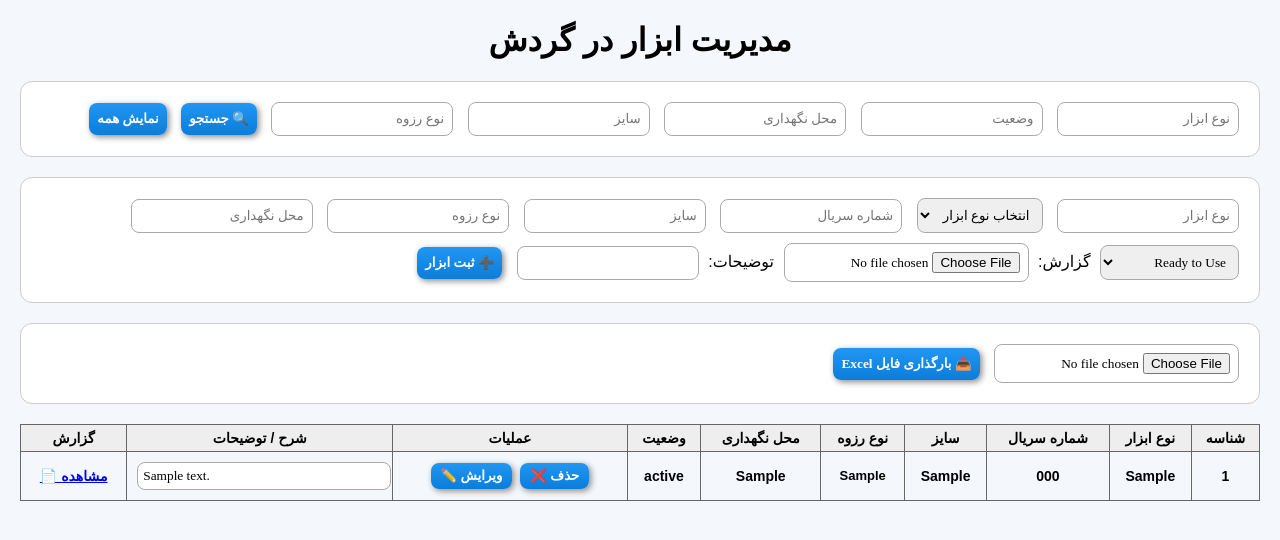
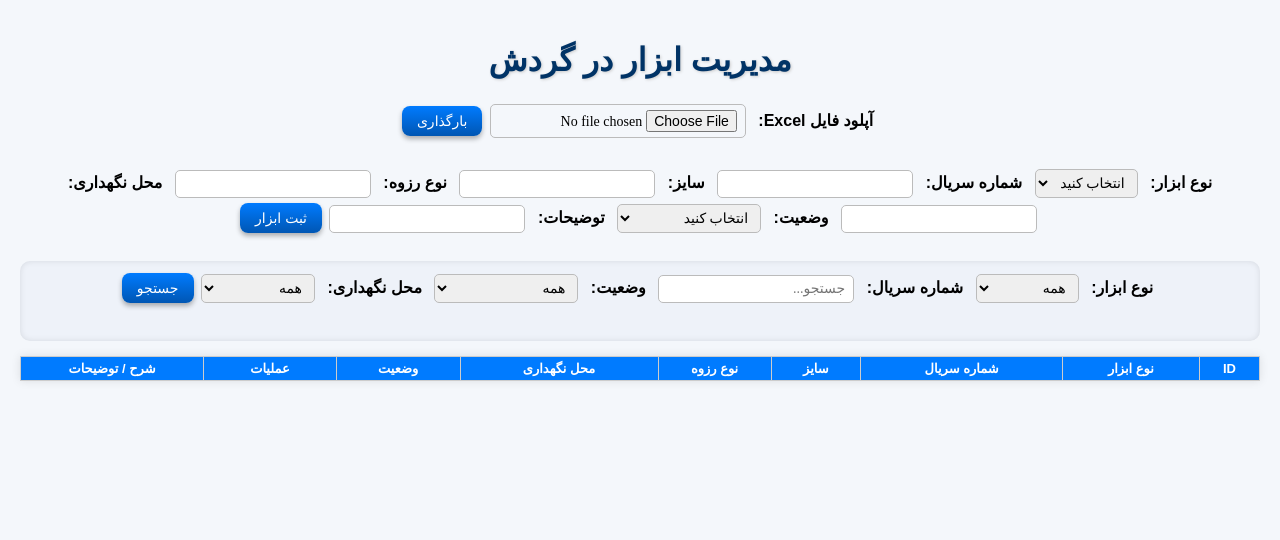
Before and after one commit to javadrad/Inventory-app-final, a Flask app: page / in a window 1280 px wide. Shown: the top 540 px of the page. Run offline with Flask 3, Linux system fonts and the light colour scheme; tables that the repository leaves empty hold one stand-in row (values such as "Sample post"); lists and menus that the app fills with data are empty.

Commit message:
Update index.html

```diff
--- a/templates/index.html
+++ b/templates/index.html
@@ -5,104 +5,123 @@
     <title>مدیریت ابزار در گردش</title>
     <style>
         body {
-            font-family: "B Nazanin", Arial, sans-serif;
+            font-family: 'B Nazanin', sans-serif;
+            background: #f4f7fb;
             direction: rtl;
-            background: #f4f7fb;
-            margin: 20px;
+            text-align: center;
+            margin: 0;
+            padding: 20px;
         }
-        h1 { text-align: center; font-weight: bold; }
+        h1 {
+            color: #003366;
+            text-shadow: 1px 1px 3px #ccc;
+        }
         form {
-            background: #fff;
-            padding: 15px;
-            border-radius: 12px;
-            border: 1px solid #ccc;
-            margin-bottom: 20px;
+            margin-bottom: 25px;
         }
-        input, select, button {
-            margin: 5px;
-            padding: 8px;
-            border-radius: 8px;
-            border: 1px solid #aaa;
-            font-family: "B Nazanin";
+        label {
+            margin: 0 5px;
+            font-weight: bold;
+        }
+        input, select {
+            padding: 5px 8px;
+            margin: 3px;
+            border-radius: 5px;
+            border: 1px solid #bbb;
+            font-family: 'B Nazanin';
+            font-size: 14px;
         }
         button {
-            background: linear-gradient(#2196F3, #0b7dda);
+            background: linear-gradient(#007BFF, #0056b3);
             color: white;
-            font-weight: bold;
+            border: none;
+            border-radius: 8px;
+            padding: 7px 15px;
             cursor: pointer;
-            box-shadow: 2px 2px 6px #888;
-            border: none;
+            font-size: 14px;
+            box-shadow: 0 3px 5px rgba(0,0,0,0.3);
+            transition: 0.2s;
+        }
+        button:hover {
+            transform: translateY(-1px);
+            background: linear-gradient(#3399ff, #0066cc);
         }
         table {
             width: 100%;
             border-collapse: collapse;
-            margin-top: 15px;
+            background: white;
+            box-shadow: 0 0 10px rgba(0,0,0,0.1);
+            font-size: 13px;
         }
         th, td {
-            border: 1px solid #666;
-            padding: 5px;
+            border: 1px solid #ccc;
+            padding: 4px 6px;
             text-align: center;
-            font-size: 14px;
+        }
+        th {
+            background: #007BFF;
+            color: white;
+        }
+        td {
             font-weight: bold;
         }
-        th { background: #eee; }
-        td {
-            direction: ltr;
-            font-family: Arial, "B Nazanin";
+        td input[type="text"] {
+            width: 95%;
+            border: none;
+            background: transparent;
+            text-align: center;
+            font-family: 'B Nazanin';
+            font-size: 13px;
         }
-        .operation-btn {
+        .action-buttons button {
             margin: 2px;
             padding: 5px 10px;
         }
-        .description-input {
-            width: 95%;
-            padding: 5px;
-            font-family: "B Nazanin";
-        }
-        .thread-col {
-            font-size: 13px;
+        .search-box {
+            margin: 15px 0;
+            padding: 10px;
+            background: #eef2f9;
+            border-radius: 10px;
+            box-shadow: inset 0 0 6px rgba(0,0,0,0.1);
         }
     </style>
 </head>
 <body>
     <h1>مدیریت ابزار در گردش</h1>
 
-    <!-- فرم جستجو -->
-    <form method="GET" action="/">
-        <input type="text" name="tool_type" placeholder="نوع ابزار" value="{{ filters.tool_type }}">
-        <input type="text" name="status" placeholder="وضعیت" value="{{ filters.status }}">
-        <input type="text" name="location" placeholder="محل نگهداری" value="{{ filters.location }}">
-        <input type="text" name="size" placeholder="سایز" value="{{ filters.size }}">
-        <input type="text" name="thread_type" placeholder="نوع رزوه" value="{{ filters.thread_type }}">
-        <button type="submit">🔍 جستجو</button>
-        <a href="/"><button type="button">نمایش همه</button></a>
+    <form action="/upload_excel" method="post" enctype="multipart/form-data">
+        <label>آپلود فایل Excel:</label>
+        <input type="file" name="file" accept=".xlsx">
+        <button type="submit">بارگذاری</button>
     </form>
 
-    <!-- فرم ثبت ابزار -->
-    <form method="POST" action="/add" enctype="multipart/form-data">
-        <input type="text" name="tool_type" placeholder="نوع ابزار">
-        <select name="tool_type_select">
-            <option value="">انتخاب نوع ابزار</option>
-            <option>Drill Pipe</option>
-            <option>HW</option>
-            <option>Drill Collar</option>
-            <option>Cross Over</option>
-            <option>Bit Sub</option>
-            <option>Short Sub</option>
-            <option>Casing Scrapper</option>
-            <option>Uper I-BOP</option>
-            <option>Lower I-BOP</option>
-            <option>Double Box</option>
-            <option>Saver Sub</option>
-            <option>Safty Valve</option>
+    <form action="/add" method="post">
+        <label>نوع ابزار:</label>
+        <select name="tool_type" required>
+            <option value="">انتخاب کنید</option>
             <option>PUP Joint</option>
             <option>Fishing</option>
+            <option>Drill Pipe</option>
+            <option>Drill Collar</option>
+            <option>HWDP</option>
+            <option>Bit Sub</option>
         </select>
-        <input type="text" name="serial_number" placeholder="شماره سریال">
-        <input type="text" name="size" placeholder="سایز">
-        <input type="text" name="thread_type" placeholder="نوع رزوه">
-        <input type="text" name="location" placeholder="محل نگهداری">
-        <select name="status">
+
+        <label>شماره سریال:</label>
+        <input type="text" name="serial_number" required>
+
+        <label>سایز:</label>
+        <input type="text" name="size" required>
+
+        <label>نوع رزوه:</label>
+        <input type="text" name="thread_type">
+
+        <label>محل نگهداری:</label>
+        <input type="text" name="location">
+
+        <label>وضعیت:</label>
+        <select name="status" required>
+            <option value="">انتخاب کنید</option>
             <option>Ready to Use</option>
             <option>Need to Repair</option>
             <option>Need to Sandblast</option>
@@ -110,48 +129,85 @@
             <option>Class 2</option>
             <option>Need to Inspection</option>
         </select>
-        گزارش: <input type="file" name="report_file">
-        توضیحات: <input type="text" name="description">
-        <button type="submit">➕ ثبت ابزار</button>
+
+        <label>توضیحات:</label>
+        <input type="text" name="description">
+
+        <button type="submit">ثبت ابزار</button>
     </form>
 
-    <!-- فرم آپلود اکسل -->
-    <form method="POST" action="/upload_excel" enctype="multipart/form-data">
-        <input type="file" name="excel_file" accept=".xlsx">
-        <button type="submit">📤 بارگذاری فایل Excel</button>
+    <div class="search-box">
+        <form method="get" action="/">
+            <label>نوع ابزار:</label>
+            <select name="tool_type">
+                <option value="">همه</option>
+                <option>PUP Joint</option>
+                <option>Fishing</option>
+                <option>Drill Pipe</option>
+                <option>Drill Collar</option>
+                <option>HWDP</option>
+                <option>Bit Sub</option>
+            </select>
+
+            <label>شماره سریال:</label>
+            <input type="text" name="serial_number" placeholder="جستجو...">
+
+            <label>وضعیت:</label>
+            <select name="status">
+                <option value="">همه</option>
+                <option>Ready to Use</option>
+                <option>Need to Repair</option>
+                <option>Need to Sandblast</option>
+                <option>Scrap</option>
+                <option>Class 2</option>
+                <option>Need to Inspection</option>
+            </select>
+
+            <label>محل نگهداری:</label>
+            <select name="location">
+                <option value="">همه</option>
+                <option>Warehouse A</option>
+                <option>Warehouse B</option>
+                <option>Rig Site</option>
+                <option>Yard</option>
+            </select>
+
+            <button type="submit">جستجو</button>
         </form>
+    </div>
 
-    <!-- جدول نمایش ابزار -->
     <table>
+        <thead>
             <tr>
-            <th>شناسه</th>
+                <th>ID</th>
                 <th>نوع ابزار</th>
                 <th>شماره سریال</th>
                 <th>سایز</th>
-            <th>نوع رزوه</th>
+                <th style="width: 100px;">نوع رزوه</th>
                 <th>محل نگهداری</th>
                 <th>وضعیت</th>
-            <th>عملیات</th>
-            <th>شرح / توضیحات</th>
-            <th>گزارش</th>
+                <th style="width: 120px;">عملیات</th>
+                <th style="width: 170px;">شرح / توضیحات</th>
             </tr>
-        {% for item in items %}
+        </thead>
+        <tbody>
+            {% for tool in tools %}
             <tr>
-            <td>{{ item[0] }}</td>
-            <td>{{ item[1] }}</td>
-            <td>{{ item[2] }}</td>
-            <td>{{ item[3] }}</td>
-            <td class="thread-col">{{ item[4] }}</td>
-            <td>{{ item[5] }}</td>
-            <td>{{ item[6] }}</td>
-            <td>
-                <a href="/edit/{{ item[0] }}"><button class="operation-btn">✏️ ویرایش</button></a>
-                <a href="/delete/{{ item[0] }}"><button class="operation-btn">❌ حذف</button></a>
+                <td>{{ tool.id }}</td>
+                <td>{{ tool.tool_type }}</td>
+                <td>{{ tool.serial_number }}</td>
+                <td>{{ tool.size }}</td>
+                <td style="font-size: 12px;">{{ tool.thread_type }}</td>
+                <td>{{ tool.location }}</td>
+                <td>{{ tool.status }}</td>
+                <td class="action-buttons">
+                    <a href="/edit/{{ tool.id }}"><button>✏️ ویرایش</button></a>
+                    <a href="/delete/{{ tool.id }}" onclick="return confirm('آیا مطمئن هستید؟')"><button>🗑️ حذف</button></a>
                 </td>
-            <td><input class="description-input" type="text" value="{{ item[8] }}"></td>
-            <td>{% if item[7] %}<a href="{{ item[7] }}" target="_blank">📄 مشاهده</a>{% else %}-{% endif %}</td>
+                <td><input type="text" value="{{ tool.description or '' }}" readonly></td>
             </tr>
             {% endfor %}
+        </tbody>
     </table>
 </body>
 </html>
```
Lines whose indentation alone changed are shown as unchanged.
